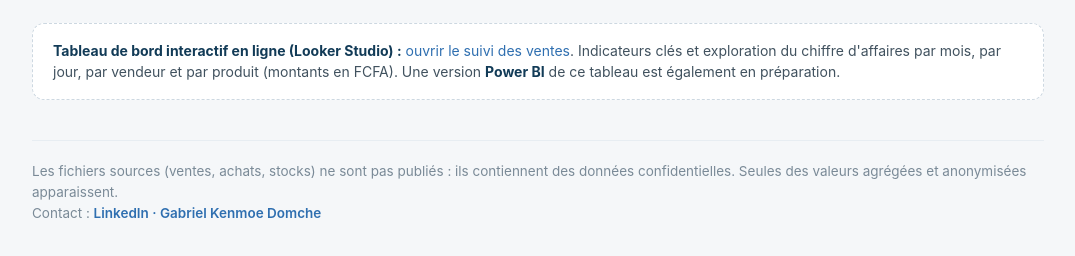
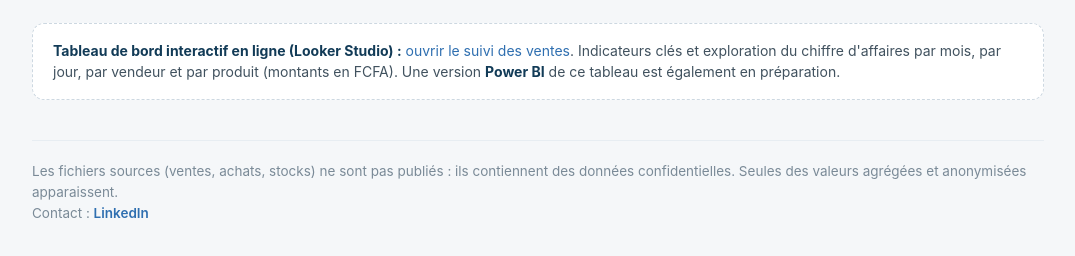
Before and after one commit to gabrielkemoe-glitch/controle-gestion-data-portfolio, a plain HTML site: page index.html in a window 1280 px wide. Shown: the part 1918-2174 px from the top of the page, without its empty margins (102-1177 px from the left). Drawn offline with Linux system fonts and the light colour scheme.

Commit message:
Simplifie le libellé du lien de contact en « LinkedIn »

```diff
--- a/index.html
+++ b/index.html
@@ -151,7 +151,7 @@
   <footer>
     Les fichiers sources (ventes, achats, stocks) ne sont pas publiés : ils contiennent des données confidentielles.
     Seules des valeurs agrégées et anonymisées apparaissent.<br>
-    Contact : <a href="https://www.linkedin.com/in/gabriel-kenmoe-domche/" target="_blank" rel="noopener">LinkedIn · Gabriel Kenmoe Domche</a>
+    Contact : <a href="https://www.linkedin.com/in/gabriel-kenmoe-domche/" target="_blank" rel="noopener">LinkedIn</a>
   </footer>
 </div>
 
```
